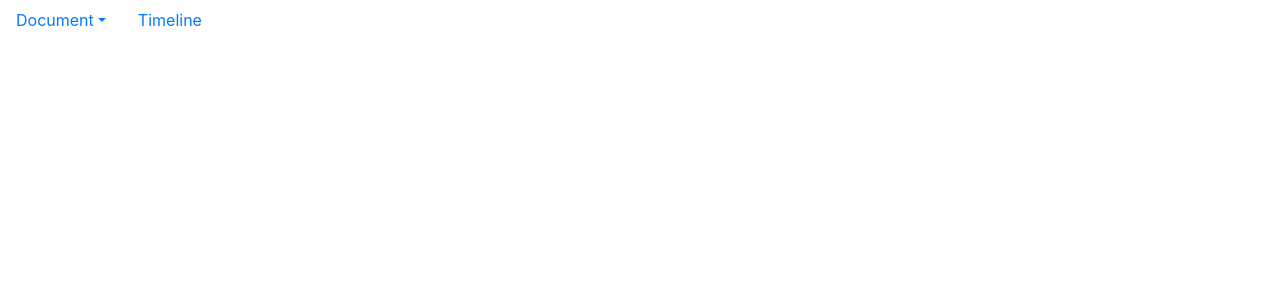
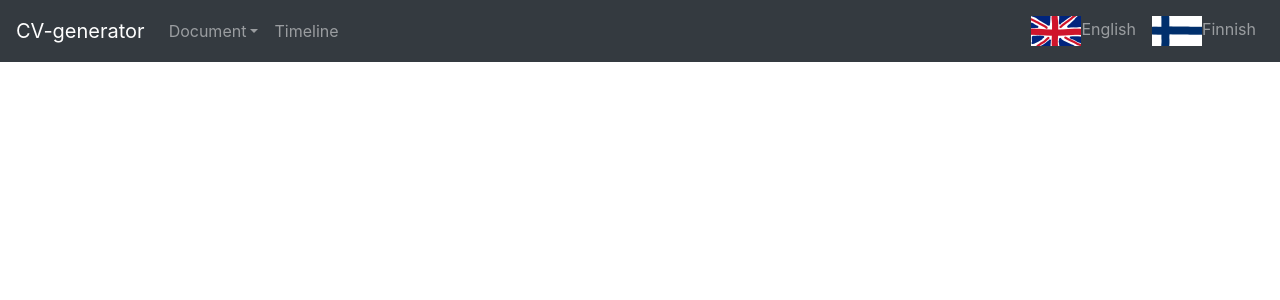
Before and after one commit to Haataja/CV-generator-frontend, a React (Create React App) app: page / in a window 1280 px wide. Shown: the top 300 px of the page. Built offline with nearby package versions, Linux system fonts and the light colour scheme.

Commit message:
Ribbon: Redo NavBar.
Redid almost whole NavBar. Now collapses properly when viewing
in small device. Added language options to the NavBar.

Signed-off-by: Tuukkaj <juusela.tuukka@gmail.com>

```diff
--- a/src/components/Ribbon.js
+++ b/src/components/Ribbon.js
@@ -1,7 +1,13 @@
 import React, { Component } from 'react';
 import { connect } from 'react-redux';
 import Nav from "react-bootstrap/Nav";
+import NavBar from 'react-bootstrap/Navbar';
 import NavDropdown from "react-bootstrap/NavDropdown";
+import NavbarBrand from "react-bootstrap/NavbarBrand";
+import finnish_flag from './images/finnish_placeholder.png'
+import british_flag from './images/british_placeholder.png'
+import NavbarCollapse from "react-bootstrap/NavbarCollapse";
+import NavbarToggle from "react-bootstrap/NavbarToggle";
 
 export class Ribbon extends Component {
   constructor(props) {
@@ -17,7 +23,11 @@ export class Ribbon extends Component {
   render() {
     return (
       <div id="ribbon">
-        <Nav variant='pills' onSelect={this.handleSelect}>
+        <NavBar collapseOnSelect expand="lg" bg="dark" variant="dark">
+          <NavbarBrand>CV-generator</NavbarBrand>
+          <NavbarToggle aria-controls="responsive-navbar-nav"/>
+          <NavbarCollapse>
+            <Nav className="mr-auto" onSelect={this.handleSelect}>
               <NavDropdown title='Document'>
                 <NavDropdown.Item eventKey='1'>Edit CV</NavDropdown.Item>
                 <NavDropdown.Item eventKey='2'>Print CV</NavDropdown.Item>
@@ -26,6 +36,26 @@ export class Ribbon extends Component {
                 <Nav.Link eventKey='3'>Timeline</Nav.Link>
               </Nav.Item>
             </Nav>
+
+            <Nav>
+
+              <Nav.Item>
+                <Nav.Link eventKey='4'>
+                  <img src={british_flag} width={50} height={30} alt="Logo English" />
+                  English
+                </Nav.Link>
+              </Nav.Item>
+
+              <Nav.Item>
+                <Nav.Link eventKey='5'>
+                  <img src={finnish_flag} width={50} height={30} alt="Logo Finnish" />
+                  Finnish
+                </Nav.Link>
+              </Nav.Item>
+            </Nav>
+
+          </NavbarCollapse>
+        </NavBar>
       </div>
     );
   }
```
Lines whose indentation alone changed are shown as unchanged.
